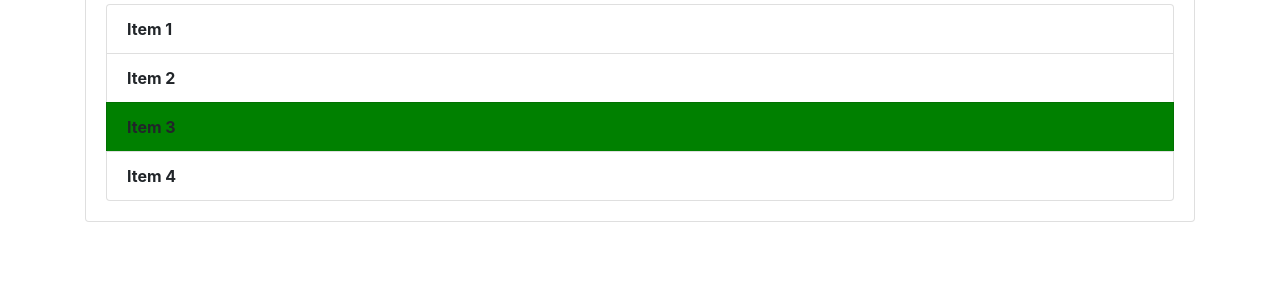
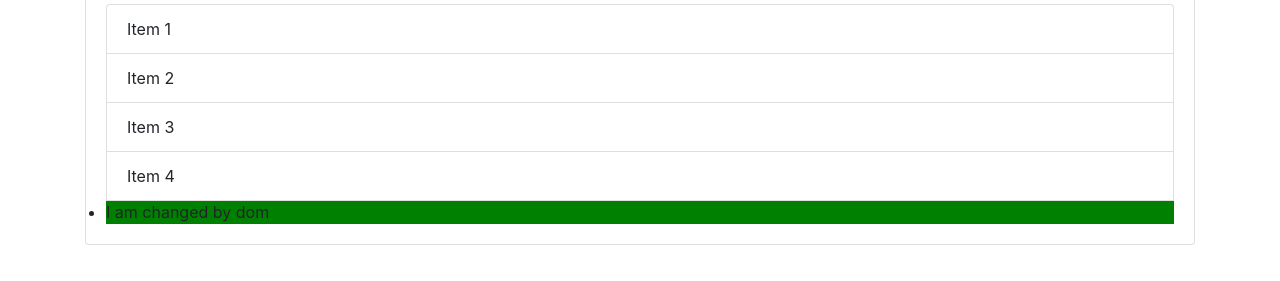
Before and after one commit to PRAVEENSONI9291/demo2, a plain HTML site: page index2.html in a window 1280 px wide. Shown: the part 273-554 px from the top of the page. Drawn offline with nearby package versions, Linux system fonts and the light colour scheme.

Commit message:
assignment 4

```diff
--- a/index2.html
+++ b/index2.html
@@ -26,6 +26,7 @@
       <li class="list-group-item">Item 2</li>
       <li class="list-group-item">Item 3</li>
       <li class="list-group-item">Item 4</li>
+      <li class=" item5" >item 5</li>
     </ul>
    </div>
   </div>
--- a/script.js
+++ b/script.js
@@ -1,9 +1,9 @@
-var item= document.getElementsByClassName('list-group-item');
+var item= document.getElementsByClassName('item5');
 
 
-item[2].style.backgroundColor= 'green';
+item[0].style.backgroundColor= 'green';
 
-for(let i=0;i<item.length;i++)
-{
-    item[i].style.fontWeight= 'bold';
-}
+var li= document.getElementsByTagName('li');
+console.log(li);
+
+li[4].innerText= "I am changed by dom";
```
